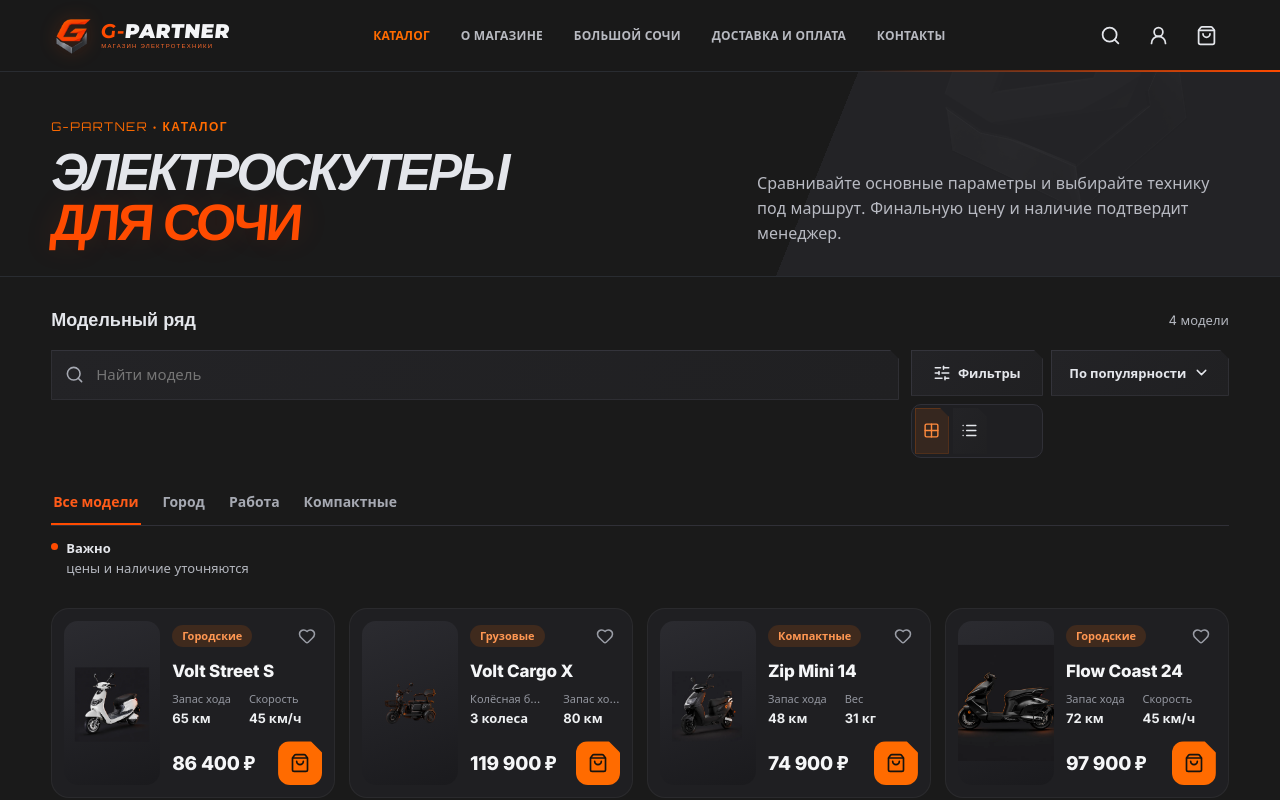
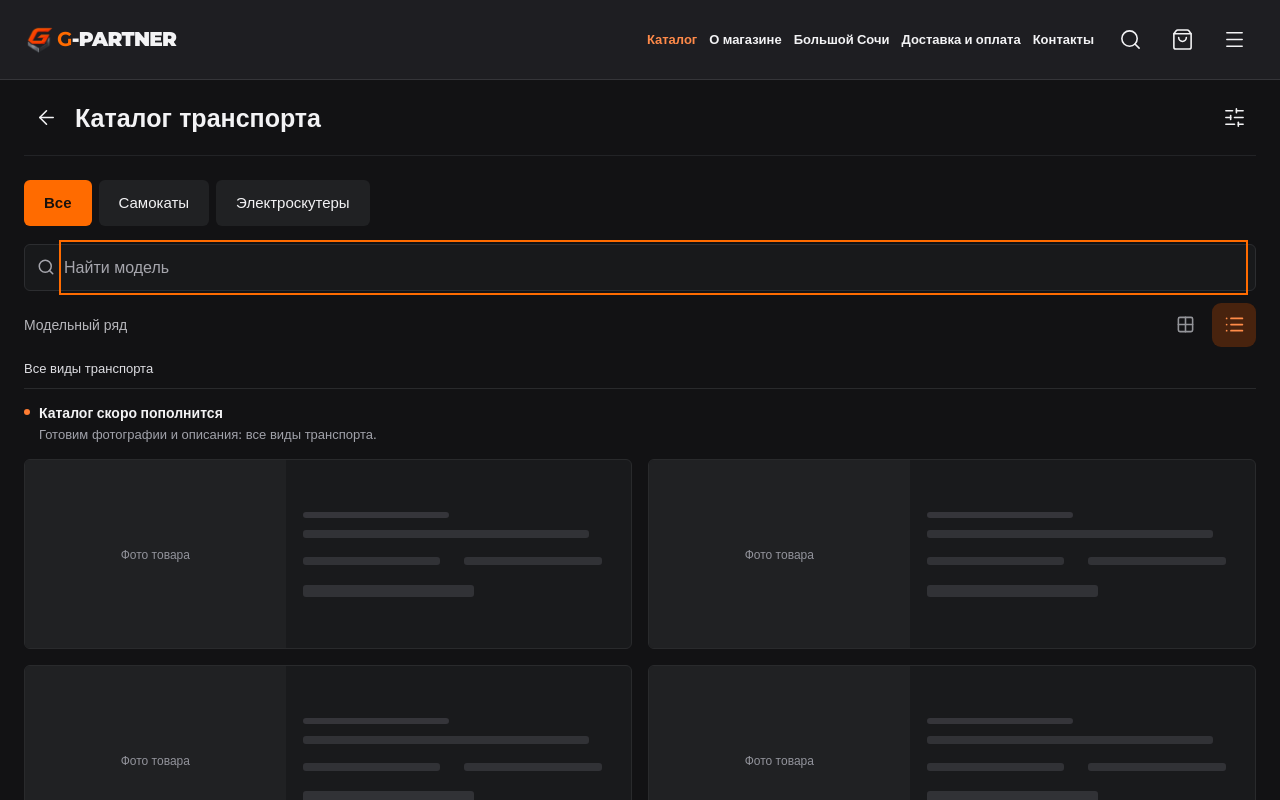
Before and after one commit to voglogpro/magoleg, a React (Vite) app in the folder apps/mini-app/: page / in a window 1280 px wide. Both pictures are taken after a click on the button 1110 px from the left and 35 px from the top of the page. Shown: the top 800 px of the page. Built offline with nearby package versions, Linux system fonts and the light colour scheme; a web font is replaced by a local one.

Commit message:
refactor: simplify storefront around search and plain categories

```diff
--- a/apps/mini-app/src/App.tsx
+++ b/apps/mini-app/src/App.tsx
@@ -623,7 +623,8 @@ function BottomNav({ view, count, onHome, onCatalog, onCart, onOrders, onProfile
   );
 }
 
-export function App() {
+// Retained for the future CRM migration; the live entry point below uses the shared storefront.
+export function LegacyDesktopApp() {
   const [mobileLayout, setMobileLayout] = useState(() => window.matchMedia('(max-width: 899px)').matches);
   useEffect(() => {
     const viewport = window.matchMedia('(max-width: 899px)');
@@ -725,3 +726,12 @@ export function App() {
     <BottomNav view={view} count={count} onHome={showHome} onCatalog={showCatalog} onCart={() => navigate('cart')} onOrders={() => navigate('orders')} onProfile={() => navigate('profile')} />
   </div>;
 }
+
+export function App() {
+  useEffect(() => {
+    prepareTelegram();
+    document.documentElement.dataset.theme = 'dark';
+    document.querySelector('meta[name="theme-color"]')?.setAttribute('content', '#121214');
+  }, []);
+  return <MobileStorefront renderInfo={(topic, _onHome, onCatalog) => <MobileStoreInfo topic={topic} onCatalog={onCatalog} />} />;
+}
--- a/apps/mini-app/src/components/MobileStoreInfo.tsx
+++ b/apps/mini-app/src/components/MobileStoreInfo.tsx
@@ -1,4 +1,4 @@
-import { ChevronRight, MapPin, MessageCircle, PackageCheck } from 'lucide-react';
+import { ChevronRight } from 'lucide-react';
 import './mobile-store-info.css';
 
 type Topic = 'about' | 'city' | 'delivery' | 'selection' | 'contact';
@@ -41,7 +41,7 @@ const information: Record<Topic, { title: string; intro: string; sections: { tit
     ],
   },
   contact: {
-    title: 'На связи с G-Partner',
+    title: 'Контакты магазина',
     intro: 'Большой Сочи · магазин электротранспорта.',
     sections: [
       { title: 'Контакты готовятся', text: 'Телефон, адрес магазина и ссылка для связи с менеджером появятся здесь перед началом продаж.' },
@@ -52,9 +52,7 @@ const information: Record<Topic, { title: string; intro: string; sections: { tit
 
 export function MobileStoreInfo({ topic, onCatalog }: { topic: Topic; onCatalog: () => void }) {
   const content = information[topic];
-  const Icon = topic === 'city' ? MapPin : topic === 'contact' ? MessageCircle : PackageCheck;
   return <article className="ms-store-info">
-    <span className="ms-store-info__icon"><Icon size={26} /></span>
     <h2 className="ms-store-info__title">{content.title}</h2>
     <p>{content.intro}</p>
     <div className="ms-store-info__sections">{content.sections.map(section => <section key={section.title}>
--- a/apps/mini-app/src/components/MobileStorefront.tsx
+++ b/apps/mini-app/src/components/MobileStorefront.tsx
@@ -1,5 +1,5 @@
 import { useEffect, useRef, useState, type ReactNode } from 'react';
-import { ArrowLeft, ArrowRight, ArrowLeftRight, Check, ChevronRight, Grid2X2, Heart, Home, Image as ImageIcon, List, MapPin, Menu, Search, ShoppingBag, SlidersHorizontal, UserRound, X } from 'lucide-react';
+import { ArrowLeft, ArrowRight, ArrowLeftRight, Check, ChevronRight, Grid2X2, Heart, Home, List, Menu, Search, ShoppingBag, SlidersHorizontal, UserRound, X } from 'lucide-react';
 import './mobile-storefront.css';
 
 export type MobileInfoTopic = 'about' | 'city' | 'delivery' | 'selection' | 'contact';
@@ -29,7 +29,7 @@ const infoLinks: { topic: MobileInfoTopic; title: string; detail: string }[] = [
 
 function PlaceholderCard({ index }: { index: number }) {
   return <article className="ms-product-placeholder" aria-label={`Место для товара ${index + 1}`}>
-    <div className="ms-placeholder-photo"><ImageIcon aria-hidden="true" /><span>Фото товара</span></div>
+    <div className="ms-placeholder-photo"><span>Фото товара</span></div>
     <div className="ms-placeholder-copy" aria-hidden="true"><i /><i /><div><i /><i /></div><i /></div>
   </article>;
 }
@@ -39,6 +39,7 @@ export function MobileStorefront({ renderInfo }: Props) {
   const [topic, setTopic] = useState<MobileInfoTopic>('about');
   const [selection, setSelection] = useState<CatalogSelection>(initialSelection);
   const [query, setQuery] = useState('');
+  const [homeQuery, setHomeQuery] = useState('');
   const [searchOpen, setSearchOpen] = useState(false);
   const [filtersOpen, setFiltersOpen] = useState(false);
   const [layout, setLayout] = useState<'list' | 'grid'>('list');
@@ -69,14 +70,21 @@ export function MobileStorefront({ renderInfo }: Props) {
   const title = view === 'catalog' ? selectedVehicle.title : view === 'info' ? infoLinks.find(item => item.topic === topic)?.title : ({ favorites: 'Избранное', compare: 'Сравнение', profile: 'Профиль', cart: 'Корзина', menu: 'Меню' } as Partial<Record<MobileView, string>>)[view];
   const search = () => { openCatalog(); setSearchOpen(true); };
   const emptyContent = {
-    favorites: { icon: Heart, title: 'Здесь будет ваш выбор', text: 'Понравившиеся модели будут собраны здесь, когда товары появятся в каталоге.' },
-    compare: { icon: ArrowLeftRight, title: 'Всё для сравнения', text: 'Здесь вы сможете сравнить характеристики моделей и выбрать подходящую.' },
+    favorites: { title: 'В избранном пока пусто', text: 'Понравившиеся модели будут собраны здесь, когда товары появятся в каталоге.' },
+    compare: { title: 'Нет моделей для сравнения', text: 'Здесь вы сможете сравнить характеристики моделей и выбрать подходящую.' },
     cart: { icon: ShoppingBag, title: 'В корзине пока пусто', text: 'Мы готовим каталог. Скоро здесь можно будет собрать выбранные товары.' },
     profile: { icon: UserRound, title: 'Рады видеть вас в G-Partner', text: 'Каталог и информация о магазине доступны без регистрации. Личный кабинет появится позже.' },
   };
   const empty = view === 'favorites' || view === 'compare' || view === 'cart' || view === 'profile' ? emptyContent[view] : null;
 
   return <div className="mobile-storefront">
+    <header className="ms-desktop-header">
+      <button className="ms-wordmark" onClick={() => switchTab('home')} aria-label="G-Partner — главная"><img src="/brand/gpartner-mark-v2-512.png" alt="" /><span><b>G</b>-PARTNER</span></button>
+      <nav aria-label="Разделы сайта"><button aria-current={view === 'catalog' ? 'page' : undefined} onClick={() => switchTab('catalog')}>Каталог</button>{infoLinks.filter(item => item.topic !== 'selection').map(item => <button key={item.topic} aria-current={view === 'info' && topic === item.topic ? 'page' : undefined} onClick={() => openInfo(item.topic)}>{item.title}</button>)}</nav>
+      <button className="ms-icon-button" onClick={search} aria-label="Поиск по каталогу"><Search /></button>
+      <button className="ms-icon-button" onClick={() => navigate('cart')} aria-label="Корзина"><ShoppingBag /></button>
+      <button className="ms-icon-button" onClick={() => navigate('menu')} aria-label="Открыть меню"><Menu /></button>
+    </header>
     <header className="ms-header">
       {view === 'home' ? <>
         <button className="ms-icon-button ms-menu-button" onClick={() => navigate('menu')} aria-label="Открыть меню"><Menu /></button>
@@ -99,12 +107,13 @@ export function MobileStorefront({ renderInfo }: Props) {
         </section>
 
         <div className="ms-home-content">
-          <div className="ms-trust"><button onClick={() => openInfo('selection')}><Check /><span><strong>Поможем выбрать</strong><small>Под ваш маршрут</small></span></button><button onClick={() => openInfo('city')}><MapPin /><span><strong>Большой Сочи</strong><small>Наш регион работы</small></span></button></div>
+          <form className="ms-home-search" role="search" onSubmit={event => { event.preventDefault(); openCatalog(); setQuery(homeQuery.trim()); }}><label className="ms-visually-hidden" htmlFor="ms-home-query">Поиск по каталогу</label><Search size={19} aria-hidden="true" /><input id="ms-home-query" value={homeQuery} onChange={event => setHomeQuery(event.target.value)} maxLength={120} placeholder="Поиск по каталогу" type="search" /><button type="submit">Найти</button></form>
 
-          <section className="ms-section"><div className="ms-section-heading"><h2>Категории транспорта</h2><button onClick={() => openCatalog()} aria-label="Смотреть все категории">Все<ChevronRight size={14} /></button></div><div className="ms-category-grid">{vehicles.filter(item => item.id !== 'all').map(item => <button className="ms-category-card" key={item.id} onClick={() => openCatalog({ vehicle: item.id })}>{item.title}</button>)}</div></section>
+          <section className="ms-section"><div className="ms-section-heading"><h2>Тип транспорта</h2><button onClick={() => openCatalog()} aria-label="Смотреть все категории">Все категории<ChevronRight size={14} /></button></div><div className="ms-category-grid">{vehicles.filter(item => item.id !== 'all').map(item => <button className="ms-category-card" key={item.id} onClick={() => openCatalog({ vehicle: item.id })}>{item.title}</button>)}</div></section>
 
           <section className="ms-section ms-collections"><div className="ms-section-heading"><h2>По водительским правам</h2></div><div className="ms-license-grid">{licenses.filter(item => item.id !== 'all').map(item => <button key={item.id} onClick={() => openCatalog({ license: item.id })}>{item.label}</button>)}</div><p className="ms-license-note">Требования укажем для каждой модели после проверки её документов.</p></section>
 
+          <nav className="ms-store-links" aria-label="Информация для покупателя"><button onClick={() => openInfo('selection')}>Как выбрать транспорт<ChevronRight size={16} /></button><button onClick={() => openInfo('about')}>О магазине<ChevronRight size={16} /></button><button onClick={() => openInfo('city')}>Большой Сочи<ChevronRight size={16} /></button></nav>
         </div>
       </>}
 
@@ -112,16 +121,16 @@ export function MobileStorefront({ renderInfo }: Props) {
         <div className="ms-filter-chips" role="group" aria-label="Категории транспорта">{vehicles.map(item => <button key={item.id} className={selection.vehicle === item.id ? 'is-active' : ''} onClick={() => setSelection(current => ({ ...current, vehicle: item.id }))} aria-pressed={selection.vehicle === item.id}>{item.label}</button>)}</div>
         <section id="ms-license-filters" className="ms-filter-panel" hidden={!filtersOpen} aria-label="Водительские права"><h2>Водительские права</h2>{licenses.map(item => <button className={selection.license === item.id ? 'is-active' : ''} key={item.id} aria-pressed={selection.license === item.id} onClick={() => setSelection(current => ({ ...current, license: item.id }))}>{item.label}{selection.license === item.id && <Check size={17} />}</button>)}<p className="ms-license-note">Требования к водителю будут проверены по документам каждой модели.</p><button className="ms-filter-done" onClick={() => setFiltersOpen(false)}>Готово<Check size={17} /></button></section>
         <div className="ms-search-field"><Search size={18} /><input ref={searchRef} value={query} onChange={event => setQuery(event.target.value)} maxLength={120} placeholder="Найти модель" aria-label="Поиск модели" />{query && <button aria-label="Очистить поиск" onClick={() => setQuery('')}><X size={16} /></button>}</div>
-        <div className="ms-catalog-toolbar"><span className="ms-catalog-count">Товары готовятся</span><div role="group" aria-label="Вид каталога"><button className={layout === 'grid' ? 'is-active' : ''} aria-label="Плитка" aria-pressed={layout === 'grid'} onClick={() => setLayout('grid')}><Grid2X2 size={19} /></button><button className={layout === 'list' ? 'is-active' : ''} aria-label="Список" aria-pressed={layout === 'list'} onClick={() => setLayout('list')}><List size={21} /></button></div></div>
+        <div className="ms-catalog-toolbar"><span className="ms-catalog-count">Модельный ряд</span><div role="group" aria-label="Вид каталога"><button className={layout === 'grid' ? 'is-active' : ''} aria-label="Плитка" aria-pressed={layout === 'grid'} onClick={() => setLayout('grid')}><Grid2X2 size={19} /></button><button className={layout === 'list' ? 'is-active' : ''} aria-label="Список" aria-pressed={layout === 'list'} onClick={() => setLayout('list')}><List size={21} /></button></div></div>
         <div className="ms-active-filters"><span>{selectionLabel}</span>{hasFilters && <button onClick={resetFilters}>Сбросить фильтры<X size={14} /></button>}</div>
         <div className="ms-catalog-notice" role="status"><span className="ms-status-dot" /><div><strong>{query.trim() ? `Поиск: «${query.trim()}»` : 'Каталог скоро пополнится'}</strong><p>{query.trim() ? 'Товары ещё не опубликованы. Поиск станет доступен после наполнения каталога.' : `Готовим фотографии и описания: ${selectionLabel.toLocaleLowerCase('ru-RU')}.`}</p></div></div>
         <div className={layout === 'grid' ? 'ms-placeholder-grid' : 'ms-placeholder-list'}>{[0, 1, 2, 3].map(index => <PlaceholderCard key={index} index={index} />)}</div>
         <button className="ms-catalog-help" onClick={() => openInfo('selection')}><span>Нужна помощь с выбором?</span><ArrowRight size={18} /></button>
       </div>}
 
-      {view === 'menu' && <nav className="ms-menu-page" aria-label="Разделы магазина"><button className="ms-menu-catalog" onClick={() => openCatalog()}><Grid2X2 /><span>Каталог транспорта</span><ChevronRight /></button>{infoLinks.map(item => <button key={item.topic} onClick={() => openInfo(item.topic)}><span><strong>{item.title}</strong><small>{item.detail}</small></span><ChevronRight size={19} /></button>)}</nav>}
+      {view === 'menu' && <nav className="ms-menu-page" aria-label="Разделы магазина"><button className="ms-menu-catalog" onClick={() => openCatalog()}><span>Каталог транспорта</span><ChevronRight /></button>{infoLinks.map(item => <button key={item.topic} onClick={() => openInfo(item.topic)}><span><strong>{item.title}</strong><small>{item.detail}</small></span><ChevronRight size={19} /></button>)}{([{ view: 'favorites', label: 'Избранное' }, { view: 'compare', label: 'Сравнение' }, { view: 'profile', label: 'Профиль' }] as const).map(item => <button key={item.view} onClick={() => navigate(item.view)}><span>{item.label}</span><ChevronRight size={19} /></button>)}</nav>}
       {view === 'info' && <div className="ms-info-page">{renderInfo ? renderInfo(topic, () => navigate('home'), () => openCatalog()) : <section><h2>{title}</h2><p>G-Partner — магазин электротранспорта в Большом Сочи. Помогаем подобрать технику для города, работы и перевозки грузов.</p><button className="ms-primary" onClick={() => openCatalog()}>Открыть каталог<ArrowRight size={17} /></button></section>}</div>}
-      {empty && <section className="ms-empty-state"><div className="ms-empty-icon"><empty.icon size={38} strokeWidth={1.3} /></div><h2>{empty.title}</h2><p>{empty.text}</p><button className="ms-primary" onClick={() => openCatalog()}>В каталог<ArrowRight size={17} /></button><button className="ms-text-button" onClick={() => openInfo(view === 'profile' ? 'about' : 'selection')}>{view === 'profile' ? 'О магазине' : 'Помочь с выбором'}</button></section>}
+      {empty && <section className="ms-empty-state"><h2>{empty.title}</h2><p>{empty.text}</p><button className="ms-primary" onClick={() => openCatalog()}>В каталог<ArrowRight size={17} /></button><button className="ms-text-button" onClick={() => openInfo(view === 'profile' ? 'about' : 'selection')}>{view === 'profile' ? 'О магазине' : 'Как выбрать транспорт'}</button></section>}
     </main>
 
     <nav className="ms-bottom-nav" aria-label="Основная навигация">{[
--- a/apps/mini-app/src/components/mobile-storefront.css
+++ b/apps/mini-app/src/components/mobile-storefront.css
@@ -118,3 +118,72 @@
   .mobile-storefront .ms-category-card { font-size: 13px; }
 }
 @media (prefers-reduced-motion: reduce) { .mobile-storefront *, .mobile-storefront *::before, .mobile-storefront *::after { animation: none !important; transition: none !important; scroll-behavior: auto !important; } }
+
+/* Shared, restrained storefront: useful controls, no illustrated category tiles. */
+.mobile-storefront { background: #121214; --ms-orange: #ff6b00; }
+.mobile-storefront .ms-desktop-header { display: none; }
+.mobile-storefront .ms-primary { border-radius: 6px; }
+.mobile-storefront .ms-primary:hover { background: #e04e00; color: #121214; }
+.mobile-storefront .ms-hero .ms-primary { box-shadow: none; }
+.mobile-storefront .ms-home-search { display: flex; align-items: center; gap: 10px; min-height: 50px; margin-top: 12px; padding: 0 5px 0 14px; border: 1px solid #444449; border-radius: 6px; background: #1e1e22; color: #b6b6be; }
+.mobile-storefront .ms-home-search input { min-width: 0; width: 100%; background: transparent; border: 0; padding: 12px 0; color: #e4e6eb; font-size: 16px; }
+.mobile-storefront .ms-home-search input::placeholder { color: #b6b6be; }
+.mobile-storefront .ms-home-search button { flex-shrink: 0; min-height: 44px; padding: 0 14px; font-weight: 600; color: #e4e6eb; border-left: 1px solid #444449; }
+.mobile-storefront .ms-store-links { display: flex; flex-wrap: wrap; gap: 0 22px; border-top: 1px solid #353539; margin-top: 20px; padding-top: 6px; }
+.mobile-storefront .ms-store-links button { min-height: 44px; display: flex; align-items: center; gap: 8px; font-size: 13px; color: #c7c8cf; }
+.mobile-storefront .ms-store-links button:hover { color: #ff8a49; }
+.mobile-storefront .ms-product-placeholder, .mobile-storefront .ms-search-field, .mobile-storefront .ms-filter-panel, .mobile-storefront .ms-filter-chips button { border-radius: 6px; }
+.mobile-storefront .ms-placeholder-copy > i:first-child { background: #35353a; }
+.mobile-storefront .ms-catalog-notice strong { font-size: 14px; }
+.mobile-storefront .ms-catalog-notice p, .mobile-storefront .ms-license-note { font-size: 13px; }
+.mobile-storefront .ms-empty-state { min-height: 380px; justify-content: center; }
+.mobile-storefront .ms-empty-state h2 { max-width: 540px; }
+.mobile-storefront .ms-empty-state p { max-width: 480px; font-size: 16px; }
+.mobile-storefront .ms-section-heading { flex-wrap: wrap; }
+@media (min-width: 900px) {
+  .mobile-storefront { padding-bottom: 30px; font-size: 16px; }
+  .mobile-storefront .ms-desktop-header { display: flex; align-items: center; gap: 8px; min-height: 80px; padding: 10px max(24px, calc((100vw - 1280px) / 2)); background: #1e1e22; border-bottom: 1px solid #353539; }
+  .mobile-storefront .ms-desktop-header .ms-wordmark { flex: 0 0 auto; margin-right: auto; font-size: 23px; }
+  .mobile-storefront .ms-desktop-header nav { display: flex; align-items: center; gap: 18px; margin: 0 16px; }
+  .mobile-storefront .ms-desktop-header nav button { min-height: 44px; font-size: 14px; font-weight: 600; white-space: nowrap; }
+  .mobile-storefront .ms-desktop-header button[aria-current], .mobile-storefront .ms-desktop-header nav button:hover { color: #ff8a49; }
+  .mobile-storefront .ms-header { max-width: 1280px; margin: 0 auto; height: 76px; padding: 12px 0; background: transparent; }
+  .mobile-storefront:has(.ms-view-home) > .ms-header { display: none; }
+  .mobile-storefront .ms-page-title { font-size: 25px; }
+  .mobile-storefront .ms-main { max-width: 1280px; margin: 0 auto; }
+  .mobile-storefront .ms-hero { min-height: 350px; margin-top: 24px; }
+  .mobile-storefront .ms-hero-image { left: auto; right: 0; width: auto; max-width: 65%; mask-image: linear-gradient(90deg, transparent, #000 28%); }
+  .mobile-storefront .ms-hero-content { padding: 40px; }
+  .mobile-storefront .ms-hero h1 { font-size: clamp(38px, 3.6vw, 48px); max-width: 610px; }
+  .mobile-storefront .ms-hero h1 span { font-size: .8em; }
+  .mobile-storefront .ms-hero-description { font-size: 18px; margin-top: 20px; }
+  .mobile-storefront .ms-hero .ms-primary { margin-top: 24px; font-size: 16px; min-height: 50px; }
+  .mobile-storefront .ms-home-content { padding: 0; display: grid; grid-template-columns: 1fr 1fr; gap: 0 32px; }
+  .mobile-storefront .ms-home-search { grid-column: 1 / -1; margin-top: 20px; }
+  .mobile-storefront .ms-section { margin-top: 14px; }
+  .mobile-storefront .ms-section-heading h2 { font-size: 20px; }
+  .mobile-storefront .ms-category-card, .mobile-storefront .ms-license-grid button { font-size: 16px; }
+  .mobile-storefront .ms-store-links { grid-column: 1 / -1; margin-top: 16px; gap: 32px; }
+  .mobile-storefront .ms-store-links button { font-size: 14px; }
+  .mobile-storefront .ms-bottom-nav { display: none; }
+  .mobile-storefront .ms-catalog { padding: 24px 0; }
+  .mobile-storefront .ms-filter-chips button { font-size: 15px; padding: 12px 20px; }
+  .mobile-storefront .ms-filter-panel { max-width: 540px; }
+  .mobile-storefront .ms-filter-panel button { font-size: 15px; }
+  .mobile-storefront .ms-placeholder-list { grid-template-columns: repeat(2, minmax(0, 1fr)); gap: 16px; }
+  .mobile-storefront .ms-placeholder-grid { grid-template-columns: repeat(4, minmax(0, 1fr)); gap: 16px; }
+  .mobile-storefront .ms-product-placeholder { min-height: 190px; }
+  .mobile-storefront .ms-placeholder-grid .ms-placeholder-photo { min-height: 190px; }
+  .mobile-storefront .ms-menu-page { max-width: 800px; margin: 0 auto; padding: 16px 0; }
+  .mobile-storefront .ms-empty-state { margin: 40px auto; min-height: 400px; max-width: 900px; border: 1px solid #353539; background: #1e1e22; }
+}
+@media (min-width: 900px) and (max-width: 1340px) {
+  .mobile-storefront .ms-main, .mobile-storefront .ms-header { margin-left: 24px; margin-right: 24px; }
+  .mobile-storefront .ms-desktop-header nav { gap: 12px; margin: 0 6px; }
+  .mobile-storefront .ms-desktop-header nav button { font-size: 13px; }
+  .mobile-storefront .ms-desktop-header .ms-wordmark { font-size: 20px; }
+}
+@media (min-width: 900px) and (max-width: 1099px) {
+  .mobile-storefront .ms-desktop-header nav button:nth-child(3) { display: none; }
+  .mobile-storefront .ms-hero-content { padding-left: 28px; }
+}
```
Also changed, not shown: apps/mini-app/src/components/mobile-store-info.css (+5 -2 lines), 3 other files (tests, documents, lock files or other folders).
